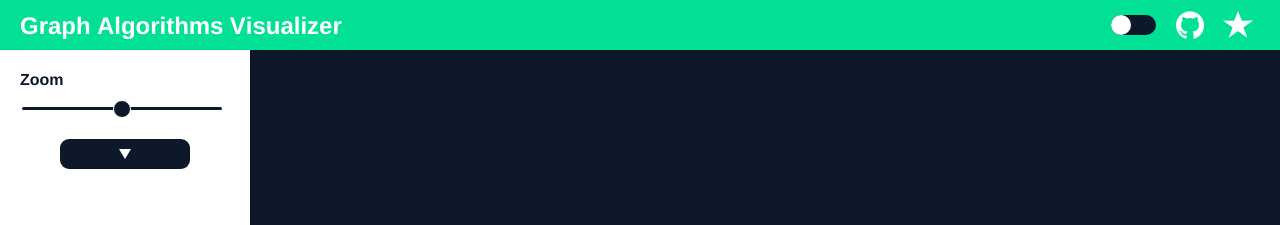
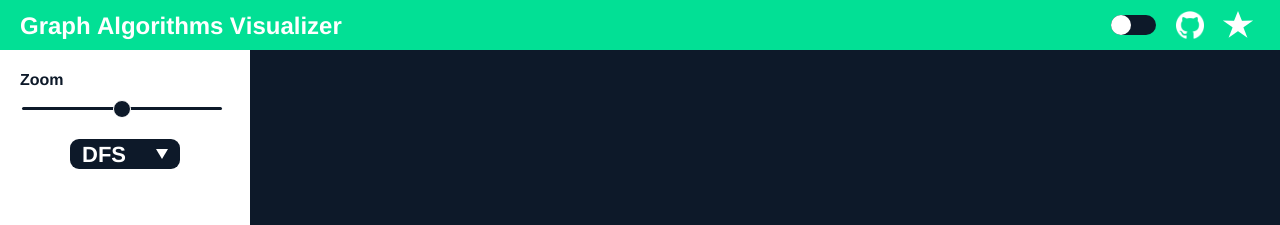
Before and after one commit to KarimElghamry/GraphAV, a React (Create React App) app: page / in a window 1280 px wide. Shown: the top 225 px of the page. Built offline with nearby package versions, Linux system fonts and the light colour scheme.

Commit message:
fix: general styling

```diff
--- a/src/components/SideNav/Dropdown/Arrow.tsx
+++ b/src/components/SideNav/Dropdown/Arrow.tsx
@@ -6,6 +6,7 @@ const Arrow = styled.div`
   border-left: 6px solid transparent;
   border-right: 6px solid transparent;
   border-top: 10px solid white;
+  margin-right: 12px;
 `;
 
 export default Arrow;
--- a/src/components/SideNav/Dropdown/Container.tsx
+++ b/src/components/SideNav/Dropdown/Container.tsx
@@ -2,10 +2,10 @@ import styled from 'styled-components';
 import themes from '../../../themes';
 
 const Container = styled.div.attrs({
-  width: 130,
+  width: 110,
 })`
   display: flex;
-  justify-content: center;
+  justify-content: space-between;
   align-items: center;
   font-size: 22px;
   width: ${(props) => `${props.width}px`};
--- a/src/components/SideNav/Dropdown/Dropdown.tsx
+++ b/src/components/SideNav/Dropdown/Dropdown.tsx
@@ -5,6 +5,7 @@ import Arrow from './Arrow';
 const Dropdown: React.FC = (): ReactElement => {
   return (
     <Container>
+      <div style={{marginLeft: '12px'}}>DFS</div>
       <Arrow></Arrow>
     </Container>
   );
```
